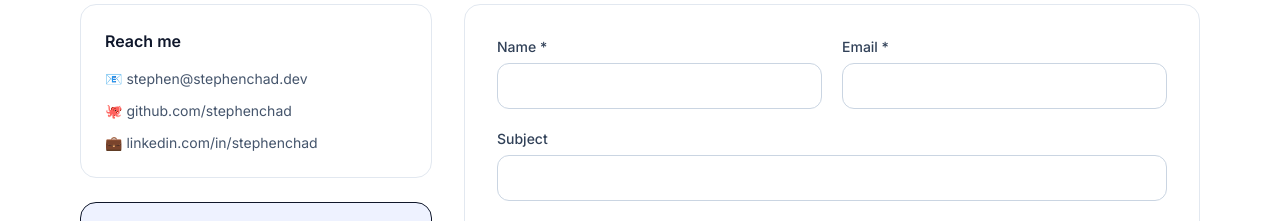
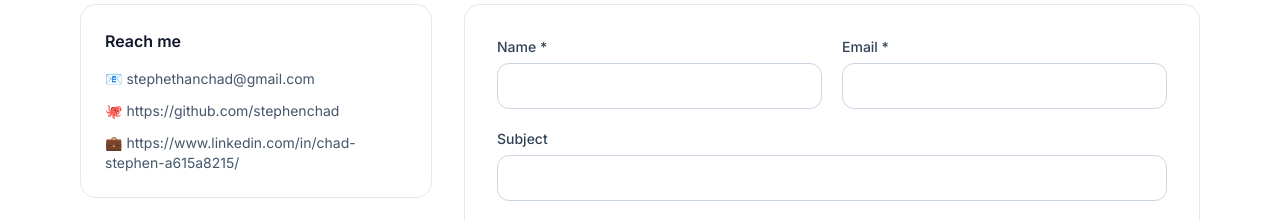
Before and after one commit to stephenchad/stephenchad, a React (Vite) app in the folder client/: page /contact in a window 1280 px wide. Shown: the part 279-500 px from the top of the page. Built offline with nearby package versions, Linux system fonts and the light colour scheme.

Commit message:
Update contact information in Contact.jsx

```diff
--- a/client/src/pages/Contact.jsx
+++ b/client/src/pages/Contact.jsx
@@ -63,10 +63,10 @@ export default function Contact() {
             <ul className="space-y-3 text-sm">
               <li>
                 <a
-                  href="mailto:stephen@stephenchad.dev"
+                  href="mailto:stephethanchad@gmail.com"
                   className="text-slate-600 hover:text-brand-600"
                 >
-                  📧 stephen@stephenchad.dev
+                  📧 stephethanchad@gmail.com
                 </a>
               </li>
               <li>
@@ -76,17 +76,17 @@ export default function Contact() {
                   rel="noreferrer"
                   className="text-slate-600 hover:text-brand-600"
                 >
-                  🐙 github.com/stephenchad
+                  🐙 https://github.com/stephenchad
                 </a>
               </li>
               <li>
                 <a
-                  href="https://linkedin.com/in/stephenchad"
+                  href="https://www.linkedin.com/in/chad-stephen-a615a8215/"
                   target="_blank"
                   rel="noreferrer"
                   className="text-slate-600 hover:text-brand-600"
                 >
-                  💼 linkedin.com/in/stephenchad
+                  💼 https://www.linkedin.com/in/chad-stephen-a615a8215/
                 </a>
               </li>
             </ul>
```
